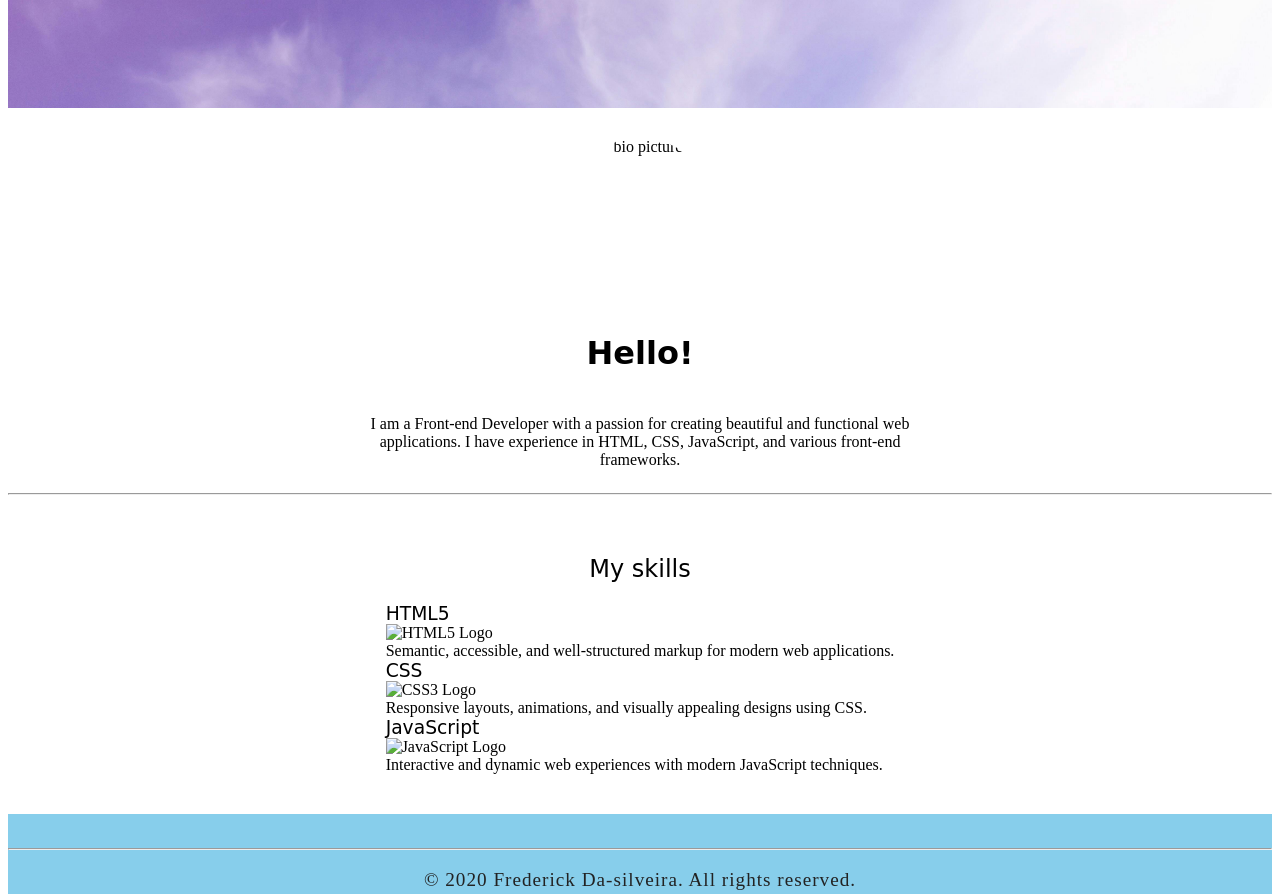
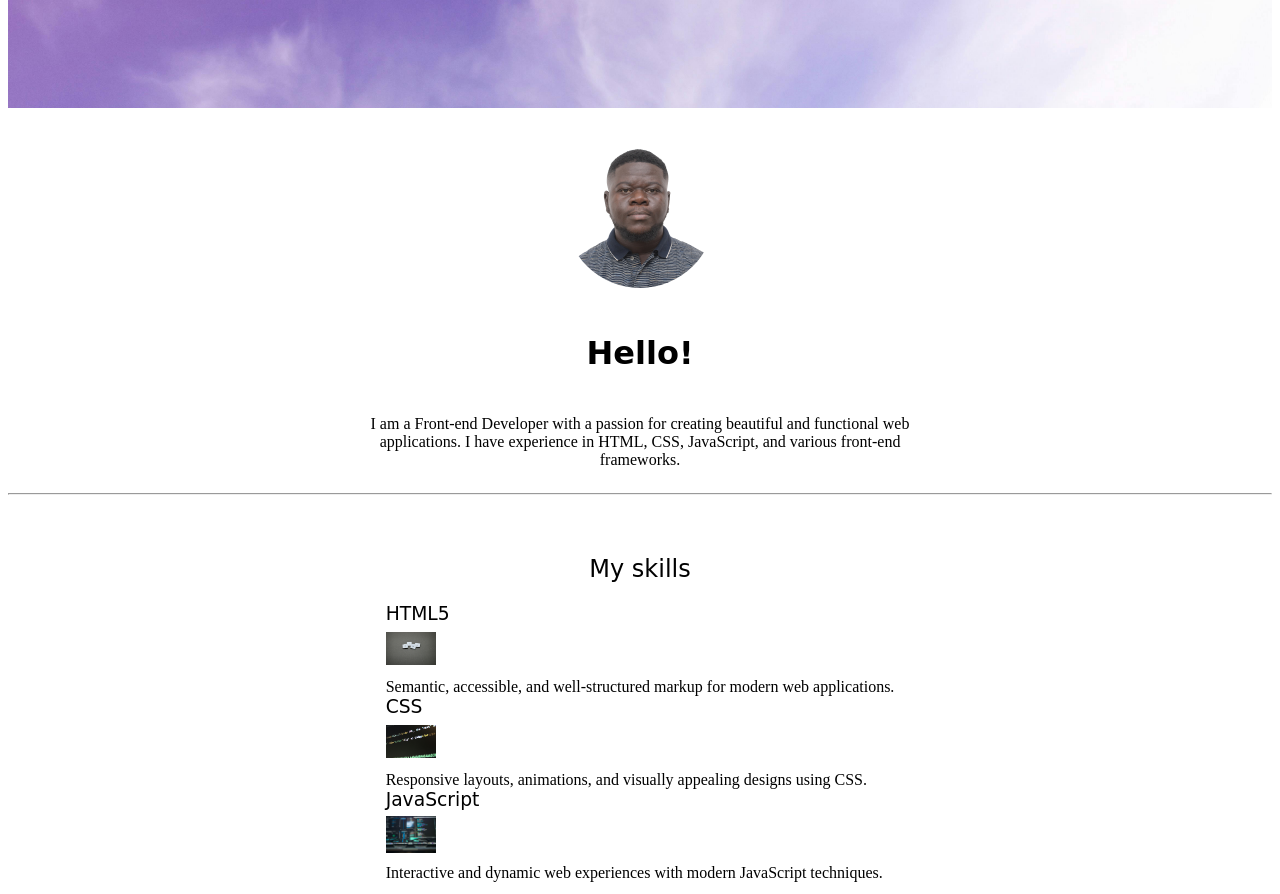
Before and after one commit to Bigmanveira/ResponsivePortfolio, a plain HTML site: page index.html in a window 1280 px wide. Shown: the part 380-1274 px from the top of the page. Drawn offline with Linux system fonts and the light colour scheme; the site is published under a folder, as on GitHub Pages, so addresses that start at the root find nothing.

Commit message:
Fix image paths

```diff
--- a/index.html
+++ b/index.html
@@ -13,7 +13,7 @@
     </div>
 
     <div class="bio">
-      <img src="/images/bioimage.jpeg" alt="bio picture" />
+      <img src="images/bioimage.jpeg" alt="bio picture" />
       <h1>Hello!</h1>
       <p>
         I am a Front-end Developer with a passion for creating beautiful and
@@ -27,17 +27,17 @@
         <div class="skills-container">
             <div class="skill">
                 <h3>HTML5</h3>
-                <img src="/images/html.jpg" alt="HTML5 Logo" width="80" height="80" />
+                <img src="images/html.jpg" alt="HTML5 Logo" width="80" height="80" />
                 <p>Semantic, accessible, and well-structured markup for modern web applications.</p>
             </div>
             <div class="skill">
                 <h3>CSS</h3>
-                <img src="/images/css.jpg" alt="CSS3 Logo" width="80" height="80" />
+                <img src="images/css.jpg" alt="CSS3 Logo" width="80" height="80" />
                 <p>Responsive layouts, animations, and visually appealing designs using CSS.</p>
             </div>
             <div class="skill">
                 <h3>JavaScript</h3>
-                <img src="/images/javascript.jpg" alt="JavaScript Logo" width="80" height="80" />
+                <img src="images/javascript.jpg" alt="JavaScript Logo" width="80" height="80" />
                 <p>Interactive and dynamic web experiences with modern JavaScript techniques.</p>
             </div>
 
```
